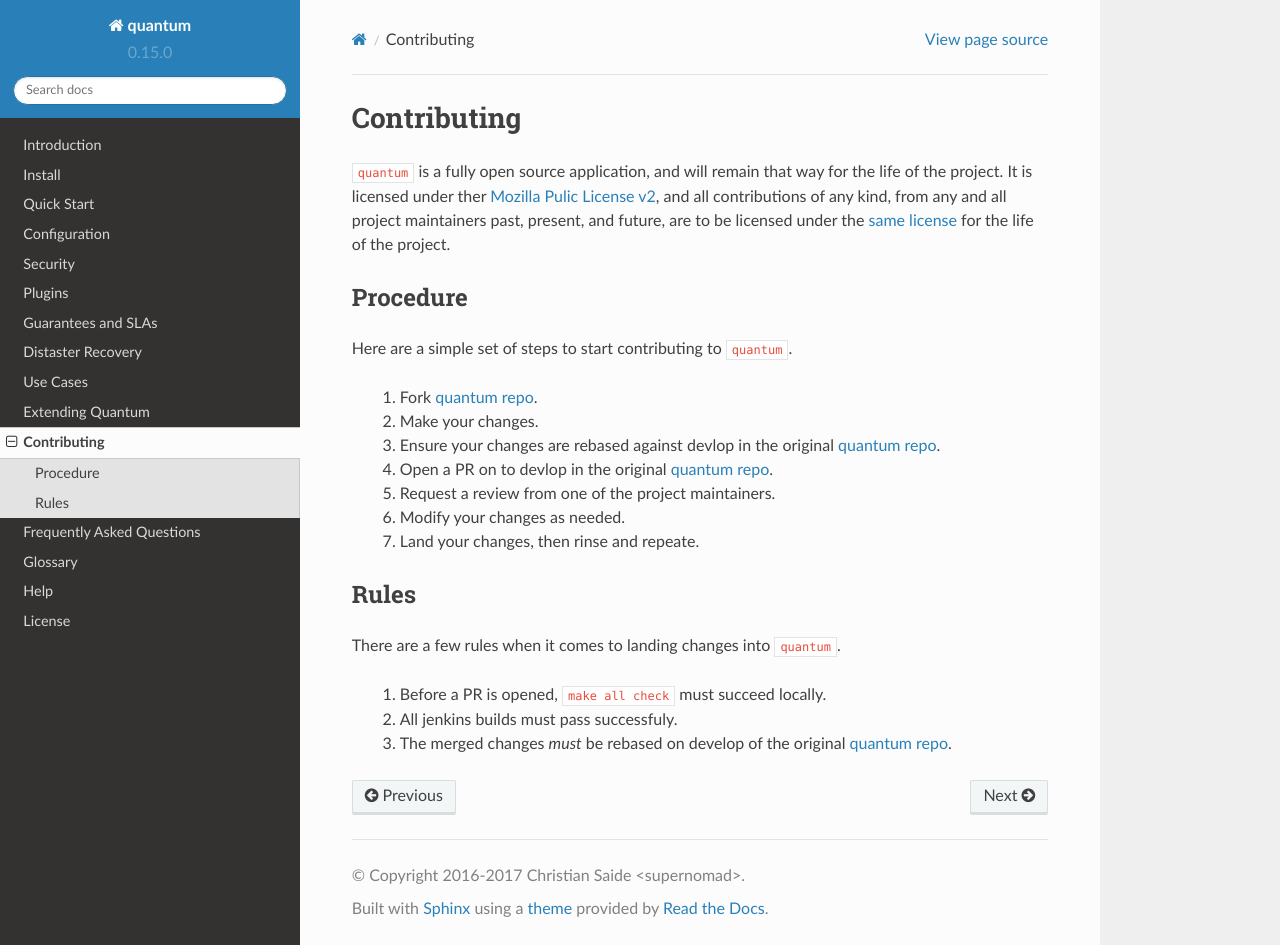
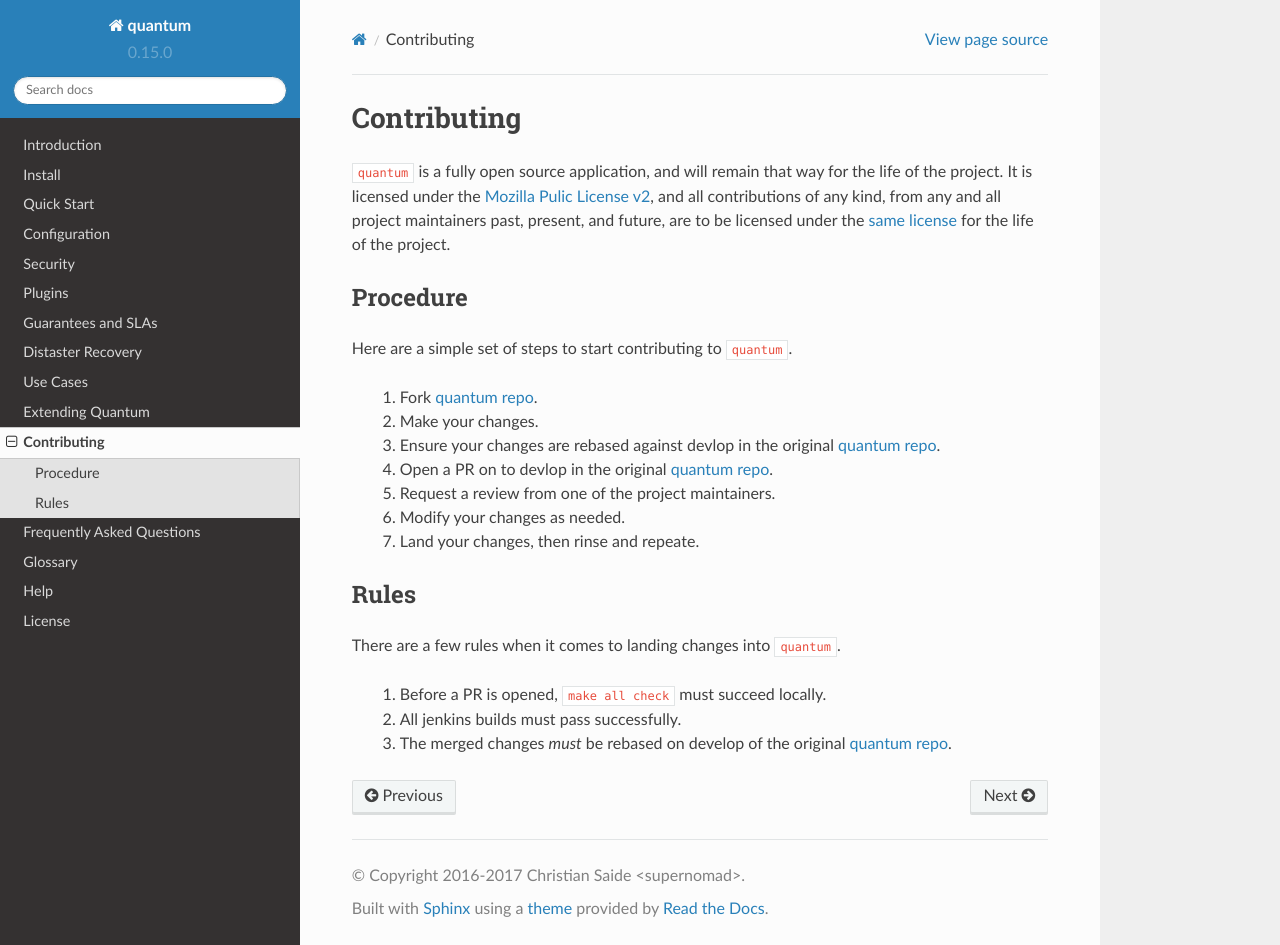
Before and after one commit to supernomad/quantum, a Sphinx documentation site: the page built from docs/contribute.rst, in a window 1280 px wide and 945 px high. Built offline with Sphinx 7.4.7 and the Read the Docs theme 2.0.0, drawn with Linux system fonts in a browser that asks for light colours.

Commit message:
Fixed some typos

```diff
--- a/docs/contribute.rst
+++ b/docs/contribute.rst
@@ -2,7 +2,7 @@
  Contributing
 ##############
 
-``quantum`` is a fully open source application, and will remain that way for the life of the project. It is licensed under ther :doc:`Mozilla Pulic License v2 <license>`, and all contributions of any kind, from any and all project maintainers past, present, and future, are to be licensed under the :doc:`same license <license>` for the life of the project.
+``quantum`` is a fully open source application, and will remain that way for the life of the project. It is licensed under the :doc:`Mozilla Pulic License v2 <license>`, and all contributions of any kind, from any and all project maintainers past, present, and future, are to be licensed under the :doc:`same license <license>` for the life of the project.
 
 Procedure
 =========
@@ -23,5 +23,5 @@
 There are a few rules when it comes to landing changes into ``quantum``.
 
   #. Before a PR is opened, ``make all check`` must succeed locally.
-  #. All jenkins builds must pass successfuly.
+  #. All jenkins builds must pass successfully.
   #. The merged changes *must* be rebased on develop of the original `quantum repo <https://github.com/supernomad/quantum>`_.
```
Also changed, not shown: 1 other file.
